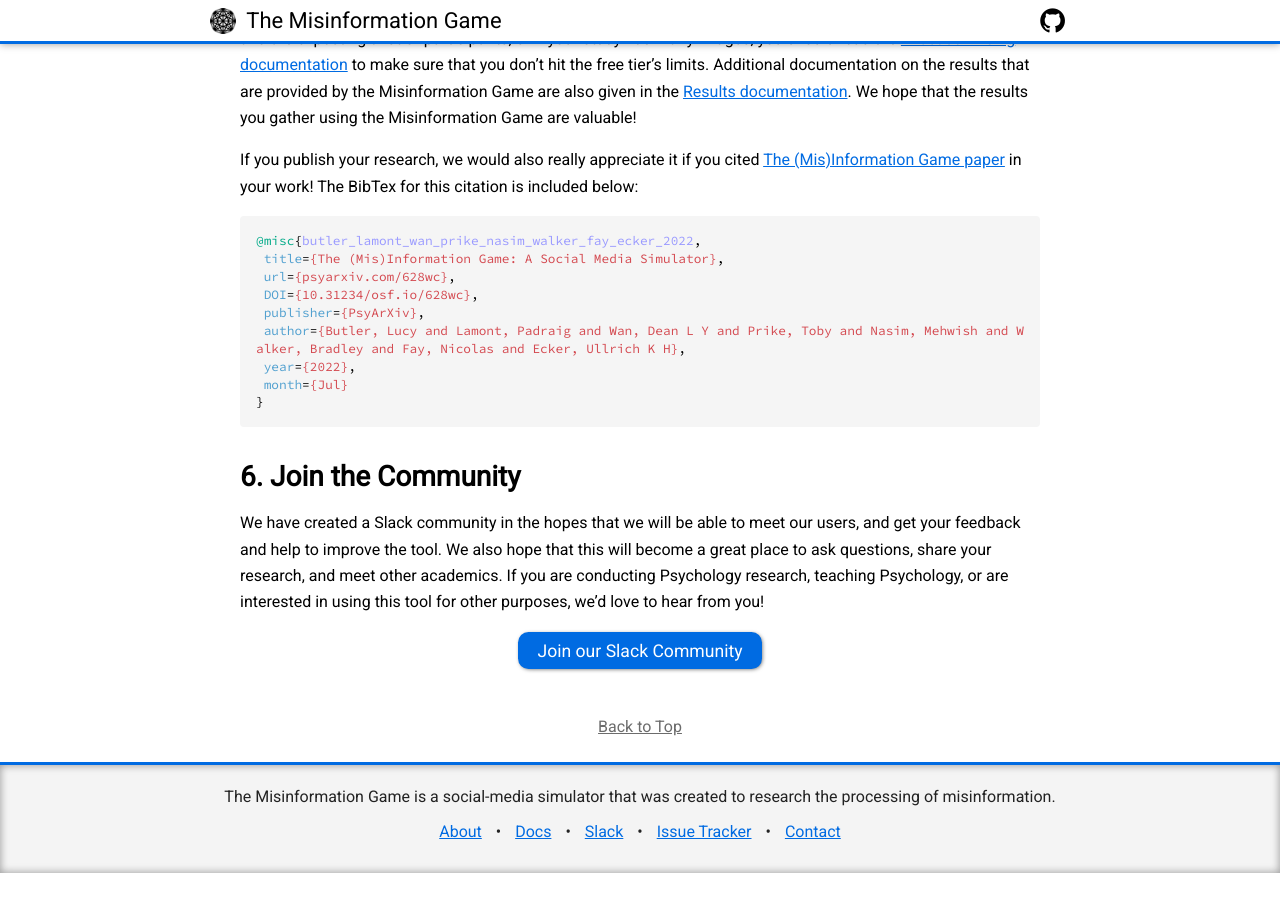
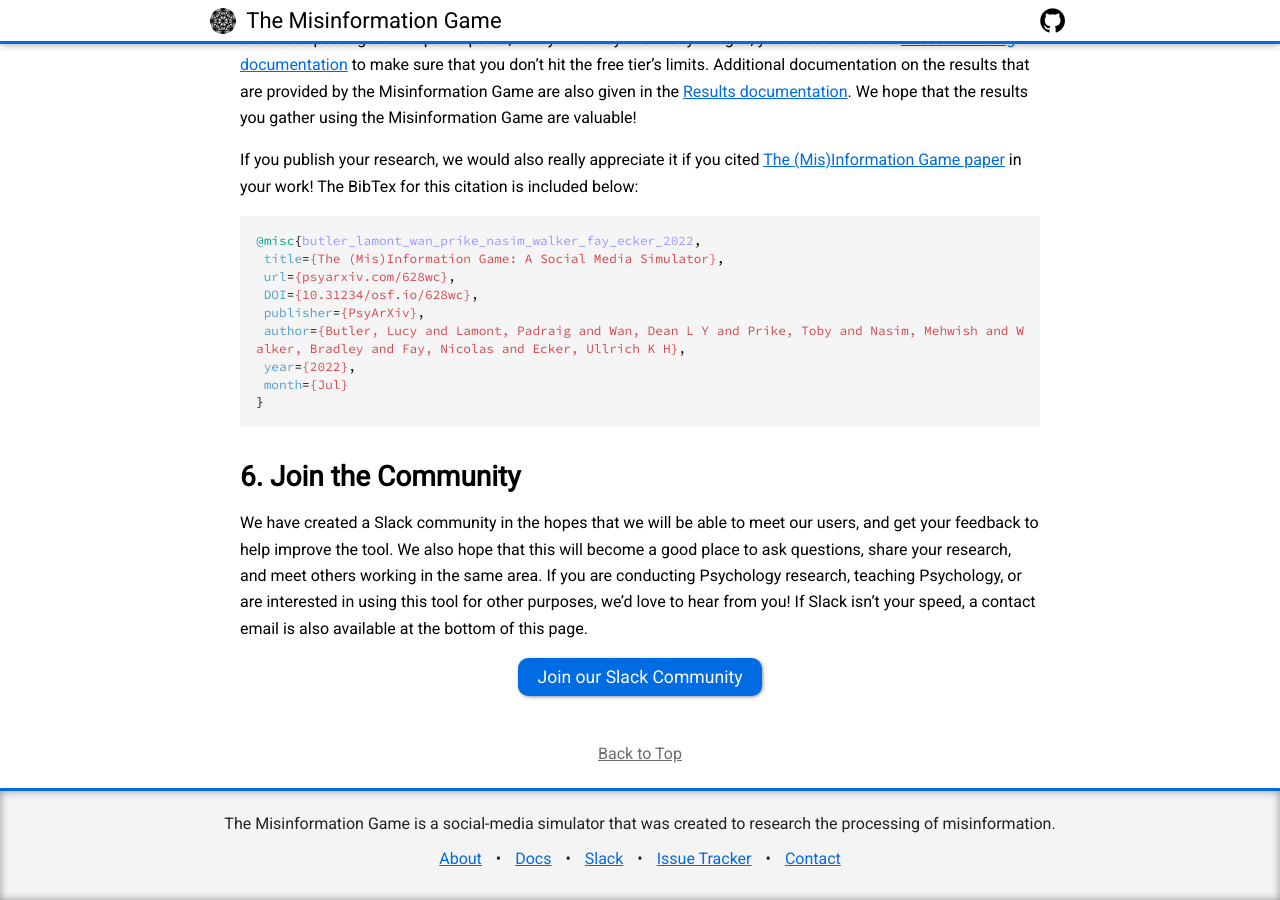
Before and after one commit to beekewardin/themisinformationgame.github.io, a Jekyll site: the page built from GettingStarted.md, in a window 1280 px wide and 900 px high, scrolled down 8498 px. Built offline with Jekyll 4.4.1, drawn with Linux system fonts in a browser that asks for light colours; nearby versions of some CDN libraries; our own code applies the rules of GitHub Pages for plain Markdown files; before the commit the page ends 9371 px from its top, so only the background shows below that.

Commit message:
Update Slack blurb

```diff
--- a/GettingStarted.md
+++ b/GettingStarted.md
@@ -378,11 +378,13 @@ your work! The BibTex for this citation is included below:
 ## 6. Join the Community
 
 We have created a Slack community in the hopes that we will be able
-to meet our users, and get your feedback and help to improve the tool.
-We also hope that this will become a great place to ask questions,
-share your research, and meet other academics. If you are conducting
-Psychology research, teaching Psychology, or are interested in using
-this tool for other purposes, we'd love to hear from you!
+to meet our users, and get your feedback to help improve the tool.
+We also hope that this will become a good place to ask questions,
+share your research, and meet others working in the same area. If
+you are conducting Psychology research, teaching Psychology, or
+are interested in using this tool for other purposes, we'd love to
+hear from you! If Slack isn't your speed, a contact email is also
+available at the bottom of this page.
 
 <div class="call-to-action-container">
     <a href="https://join.slack.com/t/themisinformationgame/shared_invite/zt-1oruoc0s2-OLscp581nAJ2hxpDYGnvJQ" class="call-to-action-button">
```
